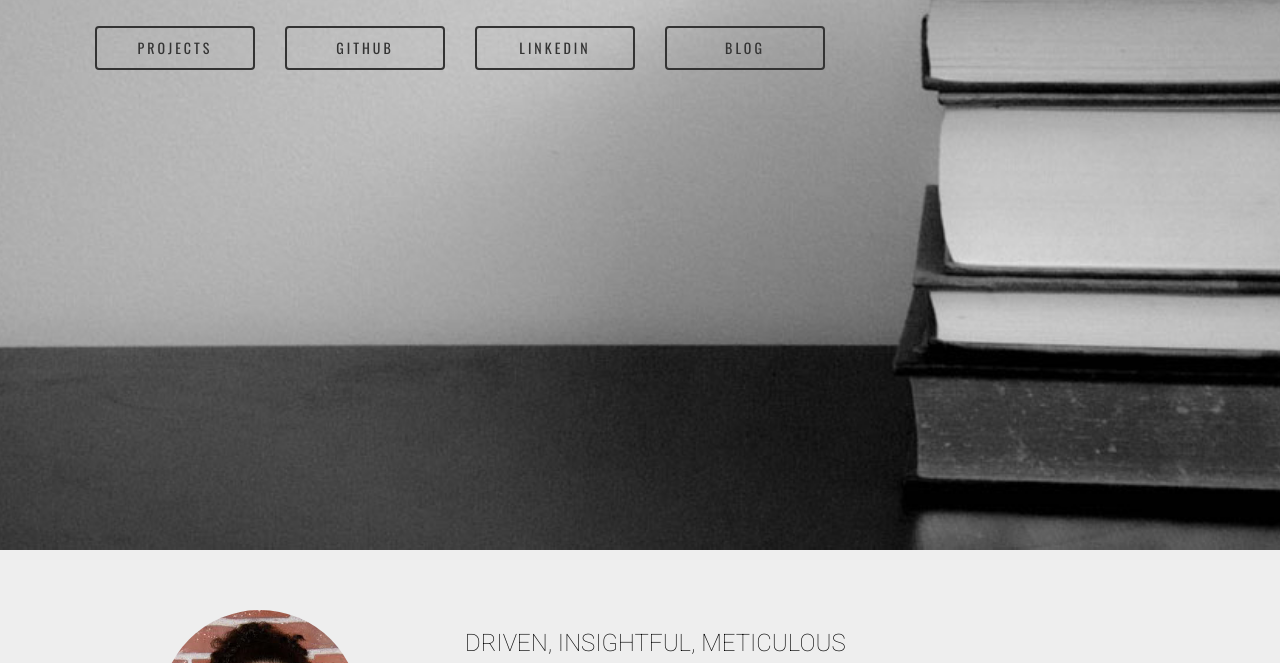
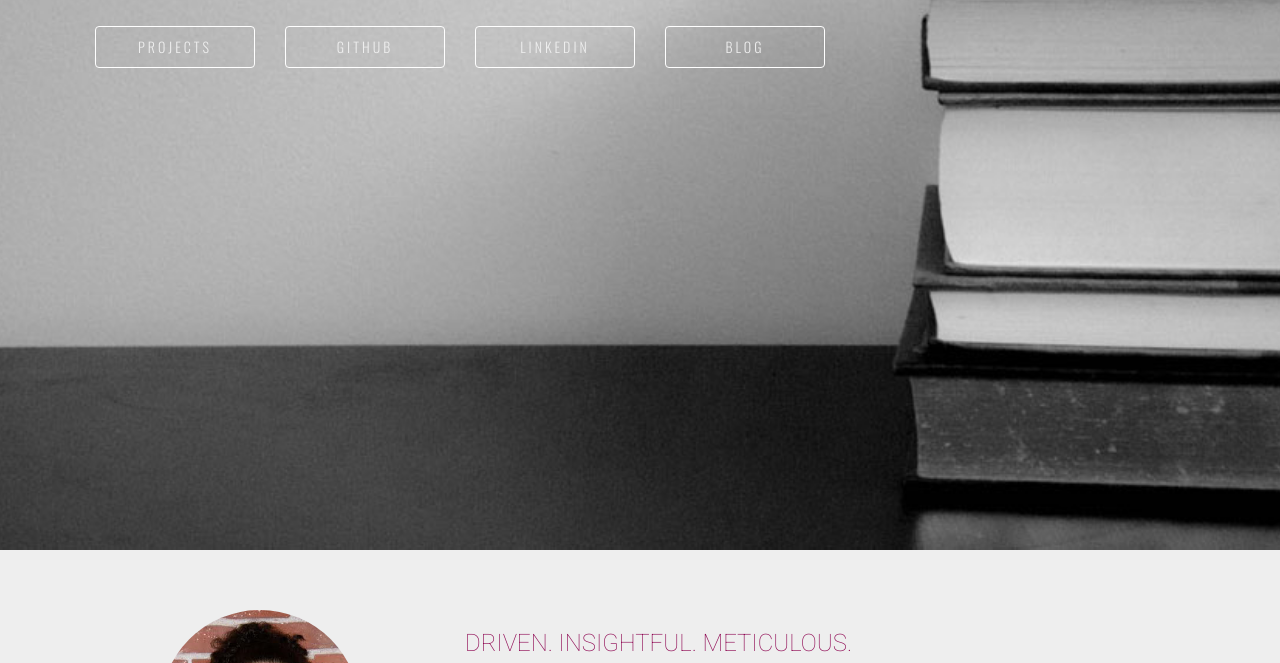
Before and after one commit to trezp/portfolioV2, a website: page index.html in a window 1280 px wide. Shown: the part 250-913 px from the top of the page. Drawn offline with nearby package versions, Linux system fonts and the light colour scheme.

```diff
--- a/index.html
+++ b/index.html
@@ -40,7 +40,7 @@
 				<img src="images/headshotsquare.jpg" alt="Treasure Porth, Front End Engineer">
 			</div>
 			<div class="right">
-				<h3>Driven, insightful, meticulous</h3>
+				<h3>Driven. Insightful. Meticulous.</h3>
 				<p>Lorem ipsum dolor sit amet, consectetur adipisicing elit. Sequi fuga eos ipsam officia. Animi eius voluptate consequatur aperiam officia, iste consectetur expedita recusandae adipisci numquam.</p>
 			</div>
 		</div>
--- a/less/styles.less
+++ b/less/styles.less
@@ -84,11 +84,12 @@
 
 				a {
 
-					color: @gray-dark;
+					color: @gray-lighter;
 					width: 100%;
 					padding: 10px 20px;
-					border: solid 2px @gray-dark;
+					border: solid 1px @white;
 					letter-spacing: 3px;
+					font-weight: 200;
 
 					&:hover {
 						background: @brand-primary;
@@ -124,6 +125,7 @@
 
 			h3 {
 				.uppercase;
+				color: @brand-primary;
 				padding-top: 30px;
 				font-weight: 200;
 			}
@@ -140,7 +142,7 @@
 .work-samples {
 	.uppercase;
 	text-align: center;
-	padding: 30px 0;
+	padding: 600px 0;
 	font-weight: 200;
 	background: @gray-dark;
 }
@@ -152,6 +154,7 @@
 
 	.project-column {
 		.make-sm-column(6);
+		padding: 60px 0;
 
 		img {
 			.center-block;
```
Also changed, not shown: css/styles.css.
